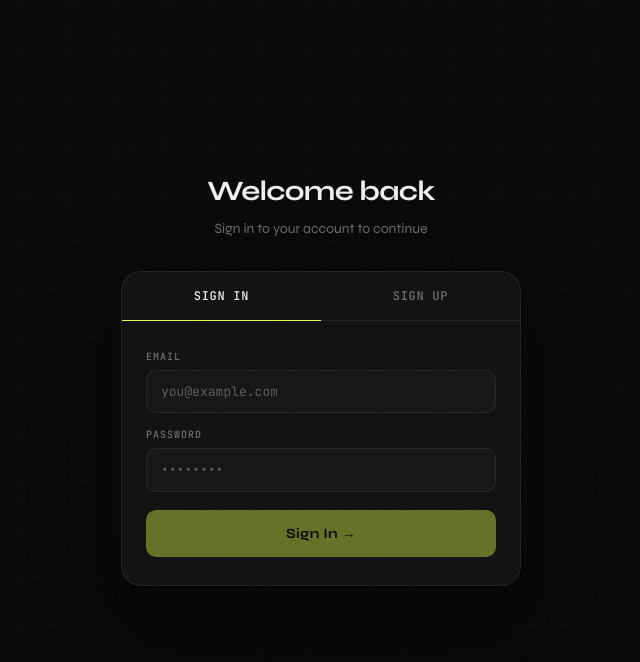
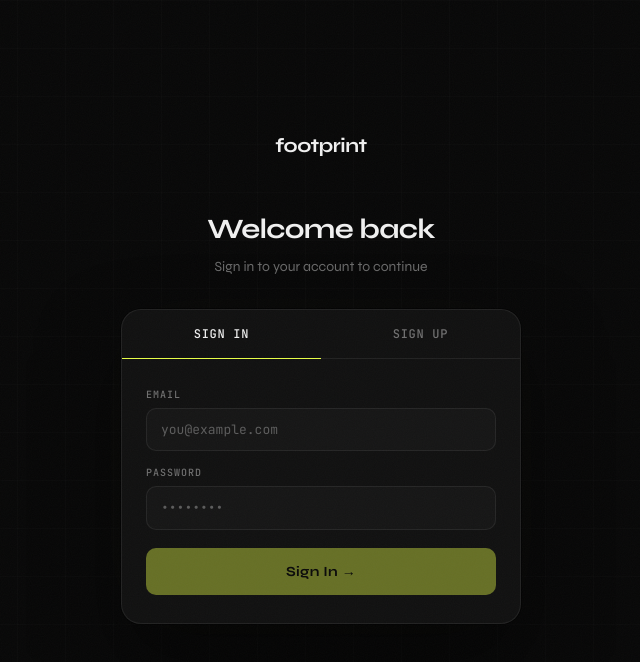
Before and after one commit to AmritHehe/infoAi, a Next.js app in the folder apps/web/: page /auth in a window 1280 px wide. Shown: the top 662 px of the page, without its empty margins (319-959 px from the left). Built offline with nearby package versions, Linux system fonts and the light colour scheme.

Commit message:
added footprint

```diff
--- a/apps/web/app/auth/page.tsx
+++ b/apps/web/app/auth/page.tsx
@@ -87,6 +87,10 @@
       />
 
       <main className="relative z-10 w-full max-w-100 flex flex-col items-center animate-fade-up">
+
+        <div className="mb-12 font-sans font-bold text-xl tracking-tight text-[#f0f0f0]">
+          footprint
+        </div>
 
         <div className="flex flex-col items-center text-center gap-1.5 mb-8">
           <h1 className="text-[28px] font-bold tracking-tight text-[#f0f0f0]">
--- a/apps/web/app/layout.tsx
+++ b/apps/web/app/layout.tsx
@@ -5,7 +5,7 @@
 
 
 export const metadata: Metadata = {
-  title: "AIInfo - Chat to any persons twitter profile",
+  title: "footprint",
   description: "Compete in live coding contests, master DSA and development challenges, and track your progress on the global leaderboard.",
   keywords: ["coding", "contests", "DSA", "development", "competitive programming", "leaderboard"],
 };
--- a/apps/web/app/page.tsx
+++ b/apps/web/app/page.tsx
@@ -83,6 +83,10 @@
 
         {stage === "idle" && (
           <div className="flex flex-col items-center w-full animate-fade-up">
+            <div className="mb-14 font-sans font-bold text-xl tracking-tight text-[#f0f0f0]">
+              footprint
+            </div>
+
             <div className="flex flex-col items-center text-center gap-4 mb-10 w-full">
 
               <h1 className="text-3xl md:text-[38px] font-bold tracking-tight text-[#f0f0f0] flex flex-wrap items-center justify-center gap-x-3.5 gap-y-2">
```
